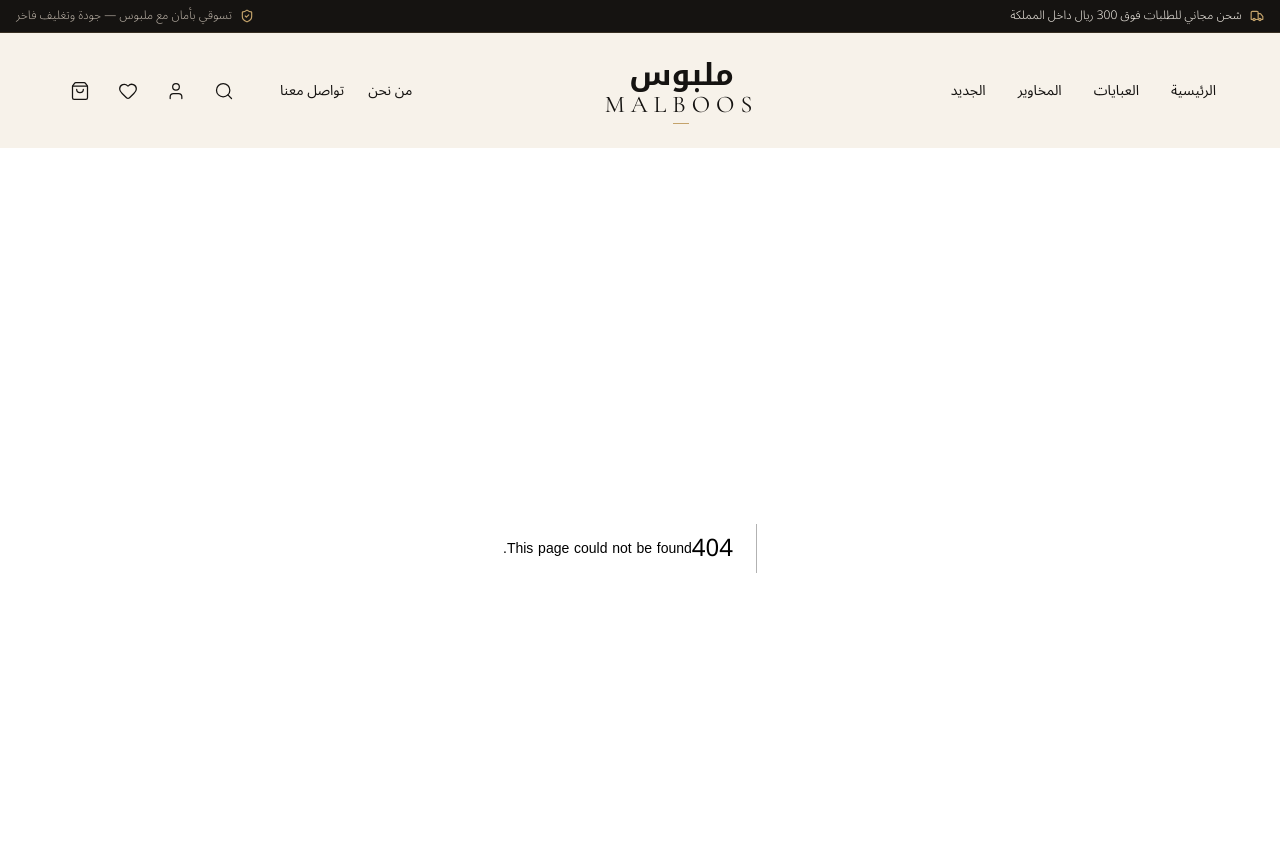
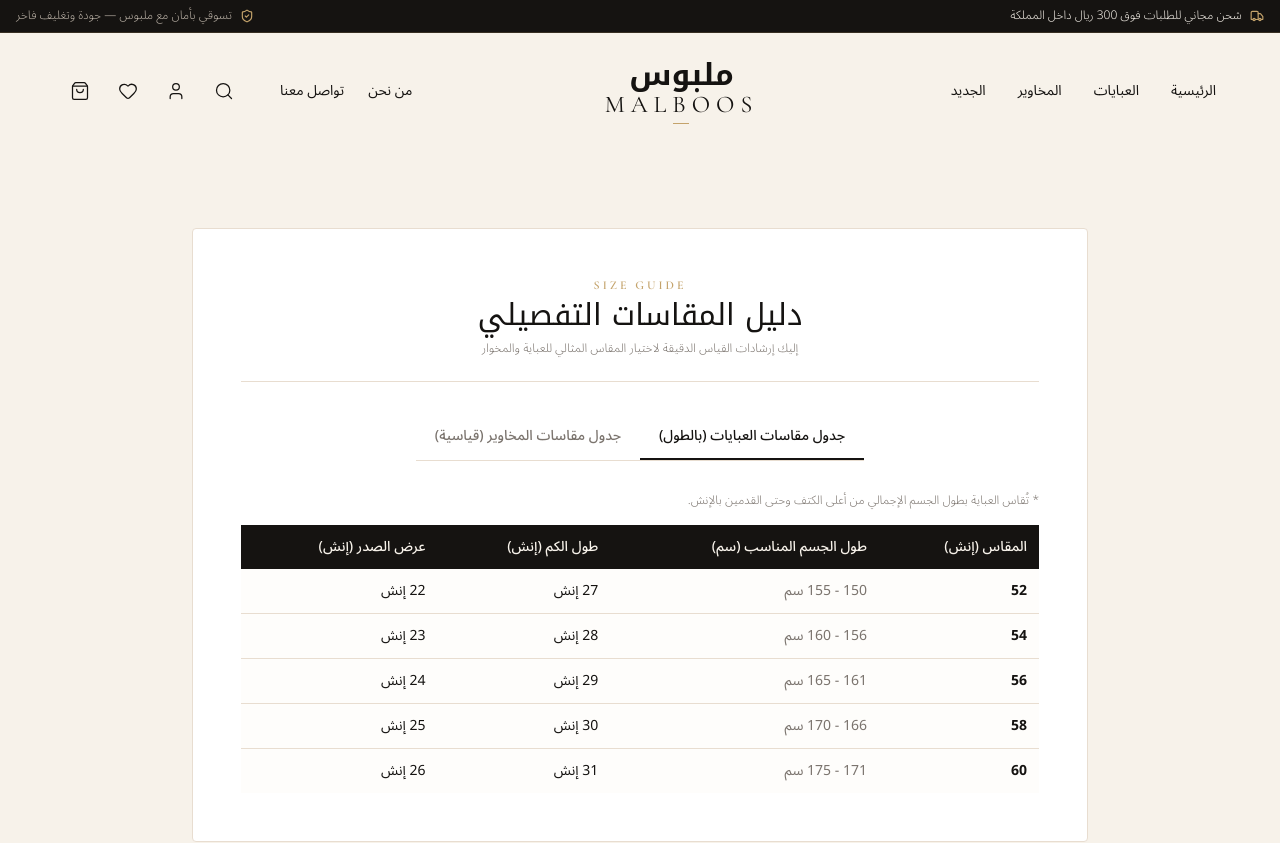
Before and after one commit to SajaJawad/malboos-abaya, a Next.js app: page /size-guide in a window 1280 px wide. Before the commit this address had no page. Shown: the top 843 px of the page. Built offline with nearby package versions, Linux system fonts and the light colour scheme.

Commit message:
add size guide page

```diff
--- /dev/null
+++ b/app/size-guide/page.tsx
@@ -0,0 +1,148 @@
+'use client';
+
+import React, { useState } from 'react';
+import { Container } from '@/components/ui/Container';
+import { Ruler } from 'lucide-react';
+
+export default function SizeGuidePage() {
+  const [tab, setTab] = useState<'abayas' | 'makhawer'>('abayas');
+
+  return (
+    <div className="py-12 lg:py-20 bg-[#F7F2EA]">
+      <Container>
+        <div className="max-w-4xl mx-auto space-y-8 bg-white p-8 md:p-12 rounded-[4px] border border-[#E8DDD0]">
+          <div className="border-b border-[#E8DDD0] pb-6 text-center">
+            <span className="font-cormorant text-xs tracking-[0.25em] text-[#C4A36B] uppercase font-semibold block mb-1">
+              SIZE GUIDE
+            </span>
+            <h1 className="text-3xl font-normal text-[#151311]">دليل المقاسات التفصيلي</h1>
+            <p className="text-xs text-[#7B746E] mt-2 font-light max-w-md mx-auto">
+              إليك إرشادات القياس الدقيقة لاختيار المقاس المثالي للعباية والمخوار
+            </p>
+          </div>
+
+          {/* Tabs */}
+          <div className="flex border-b border-[#E8DDD0] max-w-md mx-auto">
+            <button
+              onClick={() => setTab('abayas')}
+              className={`flex-1 py-3 text-sm font-medium transition-colors border-b-2 ${
+                tab === 'abayas'
+                  ? 'border-[#151311] text-[#151311]'
+                  : 'border-transparent text-[#7B746E] hover:text-[#151311]'
+              }`}
+            >
+              جدول مقاسات العبايات (بالطول)
+            </button>
+            <button
+              onClick={() => setTab('makhawer')}
+              className={`flex-1 py-3 text-sm font-medium transition-colors border-b-2 ${
+                tab === 'makhawer'
+                  ? 'border-[#151311] text-[#151311]'
+                  : 'border-transparent text-[#7B746E] hover:text-[#151311]'
+              }`}
+            >
+              جدول مقاسات المخاوير (قياسية)
+            </button>
+          </div>
+
+          {/* Table */}
+          {tab === 'abayas' ? (
+            <div className="space-y-4">
+              <p className="text-xs text-[#7B746E] font-light">
+                * تُقاس العباية بطول الجسم الإجمالي من أعلى الكتف وحتى القدمين بالإنش.
+              </p>
+              <div className="overflow-x-auto">
+                <table className="w-full text-xs md:text-sm text-right border-collapse">
+                  <thead>
+                    <tr className="bg-[#151311] text-[#F7F2EA]">
+                      <th className="p-3 font-medium">المقاس (إنش)</th>
+                      <th className="p-3 font-medium">طول الجسم المناسب (سم)</th>
+                      <th className="p-3 font-medium">طول الكم (إنش)</th>
+                      <th className="p-3 font-medium">عرض الصدر (إنش)</th>
+                    </tr>
+                  </thead>
+                  <tbody className="divide-y divide-[#E8DDD0] bg-[#F7F2EA]/20">
+                    <tr>
+                      <td className="p-3 font-bold text-[#151311]">52</td>
+                      <td className="p-3 text-[#7B746E]">150 - 155 سم</td>
+                      <td className="p-3 text-[#151311]">27 إنش</td>
+                      <td className="p-3 text-[#151311]">22 إنش</td>
+                    </tr>
+                    <tr>
+                      <td className="p-3 font-bold text-[#151311]">54</td>
+                      <td className="p-3 text-[#7B746E]">156 - 160 سم</td>
+                      <td className="p-3 text-[#151311]">28 إنش</td>
+                      <td className="p-3 text-[#151311]">23 إنش</td>
+                    </tr>
+                    <tr>
+                      <td className="p-3 font-bold text-[#151311]">56</td>
+                      <td className="p-3 text-[#7B746E]">161 - 165 سم</td>
+                      <td className="p-3 text-[#151311]">29 إنش</td>
+                      <td className="p-3 text-[#151311]">24 إنش</td>
+                    </tr>
+                    <tr>
+                      <td className="p-3 font-bold text-[#151311]">58</td>
+                      <td className="p-3 text-[#7B746E]">166 - 170 سم</td>
+                      <td className="p-3 text-[#151311]">30 إنش</td>
+                      <td className="p-3 text-[#151311]">25 إنش</td>
+                    </tr>
+                    <tr>
+                      <td className="p-3 font-bold text-[#151311]">60</td>
+                      <td className="p-3 text-[#7B746E]">171 - 175 سم</td>
+                      <td className="p-3 text-[#151311]">31 إنش</td>
+                      <td className="p-3 text-[#151311]">26 إنش</td>
+                    </tr>
+                  </tbody>
+                </table>
+              </div>
+            </div>
+          ) : (
+            <div className="space-y-4">
+              <p className="text-xs text-[#7B746E] font-light">
+                * المخاوير تُخاط بمقاسات مريحة وتناسب معظم النساء مع أربطة خصر للتعديل.
+              </p>
+              <div className="overflow-x-auto">
+                <table className="w-full text-xs md:text-sm text-right border-collapse">
+                  <thead>
+                    <tr className="bg-[#151311] text-[#F7F2EA]">
+                      <th className="p-3 font-medium">المقاس</th>
+                      <th className="p-3 font-medium">محيط الصدر (إنش)</th>
+                      <th className="p-3 font-medium">محيط الخصر (إنش)</th>
+                      <th className="p-3 font-medium">الطول الإجمالي (إنش)</th>
+                    </tr>
+                  </thead>
+                  <tbody className="divide-y divide-[#E8DDD0] bg-[#F7F2EA]/20">
+                    <tr>
+                      <td className="p-3 font-bold text-[#151311]">S (صغير)</td>
+                      <td className="p-3 text-[#151311]">36 - 38</td>
+                      <td className="p-3 text-[#7B746E]">30 - 32</td>
+                      <td className="p-3 text-[#151311]">56 إنش</td>
+                    </tr>
+                    <tr>
+                      <td className="p-3 font-bold text-[#151311]">M (وسط)</td>
+                      <td className="p-3 text-[#151311]">40 - 42</td>
+                      <td className="p-3 text-[#7B746E]">34 - 36</td>
+                      <td className="p-3 text-[#151311]">57 إنش</td>
+                    </tr>
+                    <tr>
+                      <td className="p-3 font-bold text-[#151311]">L (كبير)</td>
+                      <td className="p-3 text-[#151311]">44 - 46</td>
+                      <td className="p-3 text-[#7B746E]">38 - 40</td>
+                      <td className="p-3 text-[#151311]">58 إنش</td>
+                    </tr>
+                    <tr>
+                      <td className="p-3 font-bold text-[#151311]">XL (كبير جداً)</td>
+                      <td className="p-3 text-[#151311]">48 - 50</td>
+                      <td className="p-3 text-[#7B746E]">42 - 44</td>
+                      <td className="p-3 text-[#151311]">59 إنش</td>
+                    </tr>
+                  </tbody>
+                </table>
+              </div>
+            </div>
+          )}
+        </div>
+      </Container>
+    </div>
+  );
+}
```
